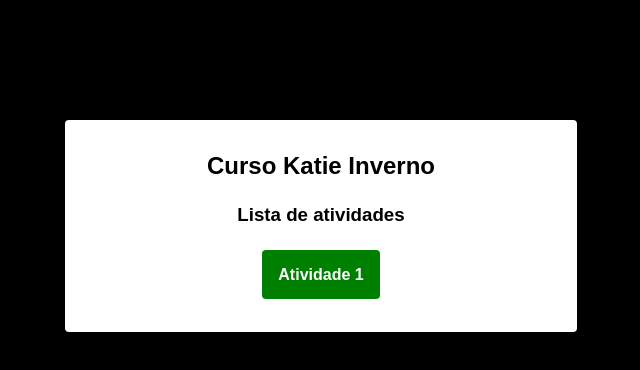
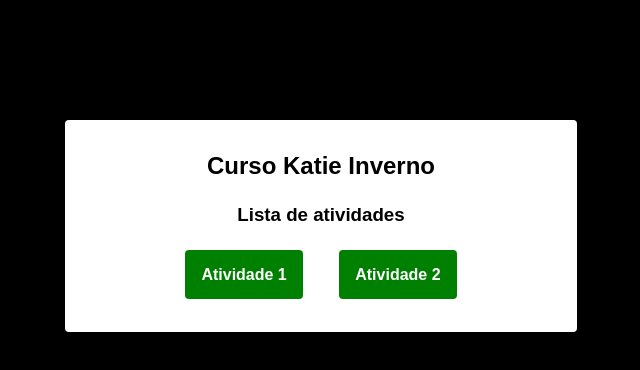
Before and after one commit to eduardoddmg/dev_web_katie, a plain HTML site: page index.html in a window 1280 px wide. Shown: the whole page, without its empty margins (319-959 px from the left). Drawn offline with Linux system fonts and the light colour scheme.

Commit message:
update atv2

```diff
--- a/index.html
+++ b/index.html
@@ -18,6 +18,12 @@
           class="item"
           >Atividade 1</a
         >
+        <a
+          href="https://eduardoddmg.github.io/dev_web_katie/atividade2/"
+          target="_blank"
+          class="item"
+          >Atividade 2</a
+        >
       </section>
     </section>
   </body>
```
